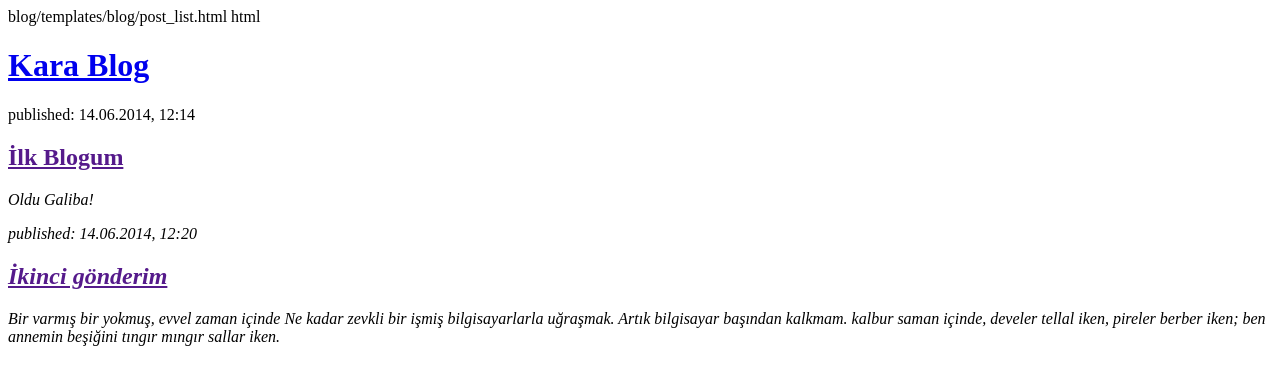
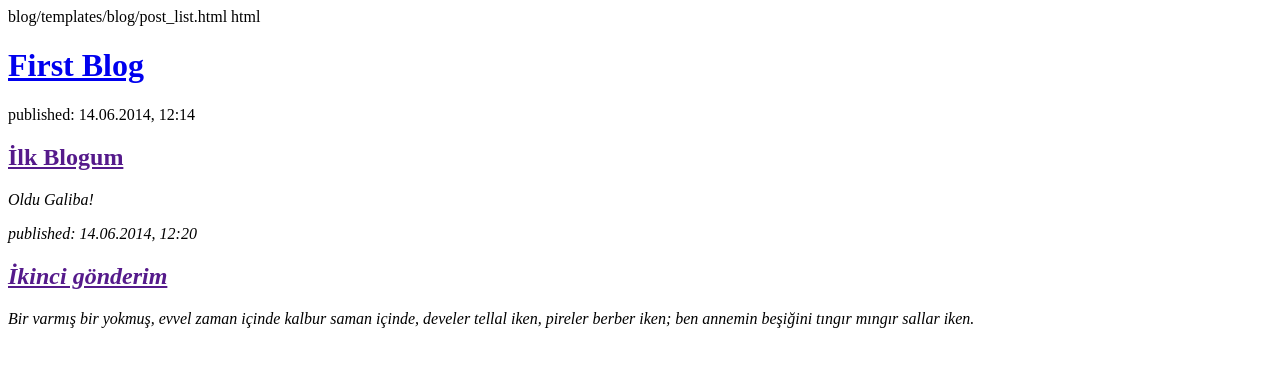
Before and after one commit to semihtuzunkan/blog, a Django app: page / in a window 1280 px wide. Shown: the top 385 px of the page. Run offline with Django 3.2, Linux system fonts and the light colour scheme.

Commit message:
Html degisiklik

```diff
--- a/blog/templates/blog/post_list.html
+++ b/blog/templates/blog/post_list.html
@@ -2,11 +2,11 @@ blog/templates/blog/post_list.html
 html
 <html>
     <head>
-        <title>Kara blog</title>
+        <title>First blog</title>
     </head>
     <body>
         <div>
-            <h1><a href="/">Kara Blog</a></h1>
+            <h1><a href="/">First Blog</a></h1>
         </div>
         <div>
             <p>published: 14.06.2014, 12:14</p>
@@ -17,7 +17,7 @@ html
         <div>
             <p>published: 14.06.2014, 12:20</p>
             <h2><a href="">İkinci gönderim</a></h2>
-            <p>Bir varmış bir yokmuş, evvel zaman içinde Ne kadar zevkli bir işmiş bilgisayarlarla uğraşmak. Artık bilgisayar başından kalkmam. kalbur saman içinde, develer tellal iken, pireler berber iken; ben annemin beşiğini tıngır mıngır sallar iken.</p>
+            <p>Bir varmış bir yokmuş, evvel zaman içinde kalbur saman içinde, develer tellal iken, pireler berber iken; ben annemin beşiğini tıngır mıngır sallar iken.</p>
         </div>
     </body>
 </html>
--- a/mysite/settings.py
+++ b/mysite/settings.py
@@ -25,7 +25,7 @@ SECRET_KEY = 'uj%2&$i+rfaq_k^@96+vm*r3(e#t4i8%*odot#r=-$=agu@uzb'
 # SECURITY WARNING: don't run with debug turned on in production!
 DEBUG = True
 
-ALLOWED_HOSTS = ['127.0.0.1', '.pythonanywhere.com']
+ALLOWED_HOSTS = ['127.0.0.1', 'semihtuzunkan.pythonanywhere.com']
 
 
 # Application definition
```
